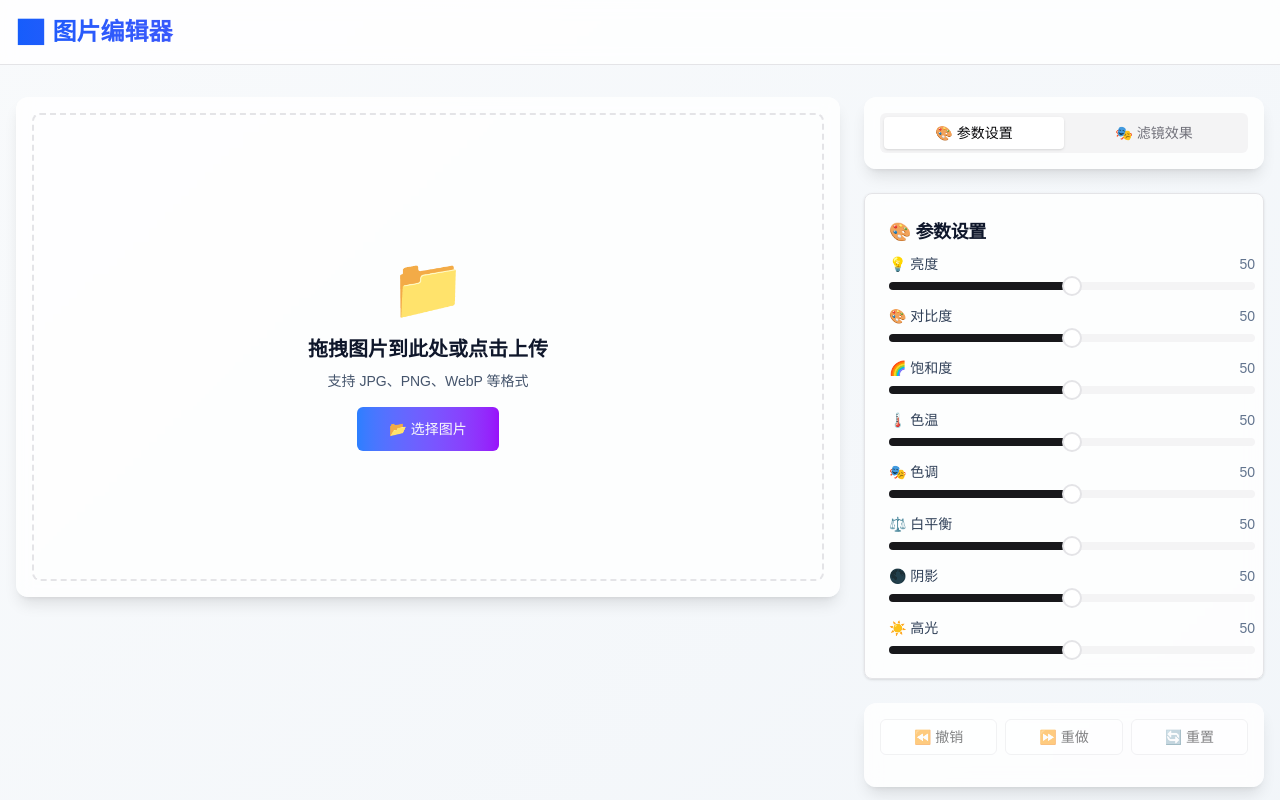
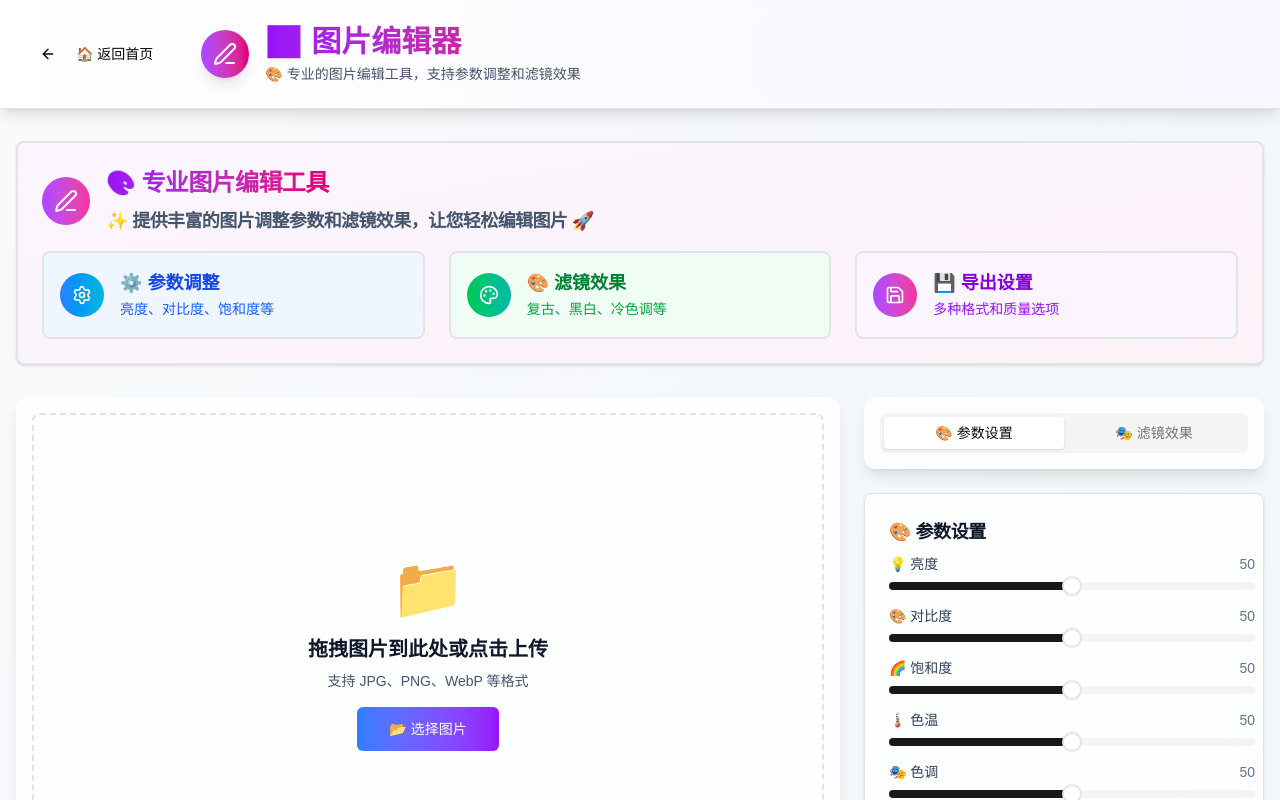
Before and after one commit to TayeShi/twinkle-tools-web, a Next.js app: page /image-editor in a window 1280 px wide. Shown: the top 800 px of the page. Built offline with nearby package versions, Linux system fonts and the light colour scheme.

Commit message:
feat(image-editor): enhance UI with header and feature cards
Add a styled header with navigation and branding
Introduce feature cards section to showcase editor capabilities
Improve overall visual appeal with gradients and animations

```diff
--- a/app/image-editor/page.tsx
+++ b/app/image-editor/page.tsx
@@ -1,6 +1,8 @@
 'use client';
 
 import { useState, useEffect } from 'react';
+import Link from 'next/link';
+import { ArrowLeft, Image, Edit3, Palette, Settings, Save } from 'lucide-react';
 import { Toolbar } from '@/modules/image-editor/components/Toolbar';
 import { ImageEditorCanvas } from '@/modules/image-editor/components/ImageEditorCanvas';
 import { PreviewPanel } from '@/modules/image-editor/components/PreviewPanel';
@@ -11,6 +13,7 @@ import { useImageEditor } from '@/modules/image-editor/hooks/useImageEditor';
 import { ImageProcessor } from '@/modules/image-editor/domain/ImageProcessor';
 import { Button } from '@/components/ui/button';
 import { Tabs, TabsList, TabsTrigger } from '@/components/ui/tabs';
+import { Card, CardContent, CardHeader, CardTitle } from '@/components/ui/card';
 
 const ImageEditorPage = () => {
   const {
@@ -104,11 +107,90 @@ const ImageEditorPage = () => {
 
   return (
     <div className="min-h-screen bg-gradient-to-br from-slate-50 to-slate-100 dark:from-slate-900 dark:to-slate-800">
-      {/* Toolbar */}
-      <Toolbar />
+      {/* Header */}
+      <header className="border-b bg-gradient-to-r from-white/90 to-purple-50/90 dark:from-slate-900/90 dark:to-purple-950/90 backdrop-blur-sm shadow-lg">
+        <div className="container mx-auto px-4 py-6">
+          <div className="flex items-center justify-between">
+            <div className="flex items-center space-x-6">
+              <Link href="/">
+                <Button variant="ghost" size="lg" className="hover:bg-blue-50 dark:hover:bg-blue-950 hover:text-blue-600 dark:hover:text-blue-400 transition-all duration-300 hover:scale-105 px-6 py-3">
+                  <ArrowLeft className="mr-3 h-5 w-5" />
+                  🏠 返回首页
+                </Button>
+              </Link>
+              <div className="flex items-center space-x-4">
+                <div className="h-12 w-12 rounded-full bg-gradient-to-r from-purple-500 to-pink-600 flex items-center justify-center shadow-lg hover:scale-110 transition-transform duration-300">
+                  <Edit3 className="h-6 w-6 text-white" />
+                </div>
+                <div>
+                  <h1 className="text-3xl font-bold text-transparent bg-clip-text bg-gradient-to-r from-purple-600 to-pink-600 dark:from-purple-400 dark:to-pink-400">
+                    🖼️ 图片编辑器
+                  </h1>
+                  <p className="text-sm text-slate-600 dark:text-slate-400 mt-1">
+                    🎨 专业的图片编辑工具，支持参数调整和滤镜效果
+                  </p>
+                </div>
+              </div>
+            </div>
+          </div>
+        </div>
+      </header>
 
       {/* Main Content */}
       <main className="container mx-auto px-4 py-8">
+        {/* 工具介绍 */}
+        <div className="mb-8">
+          <Card className="border-2 border-purple-200 dark:border-purple-800 bg-gradient-to-br from-purple-50 to-pink-50 dark:from-purple-950 dark:to-pink-950 hover:shadow-xl transition-all duration-500">
+            <CardHeader className="pb-4">
+              <CardTitle className="flex items-center space-x-4">
+                <div className="p-3 rounded-full bg-gradient-to-r from-purple-500 to-pink-500 hover:scale-110 transition-transform duration-300">
+                  <Edit3 className="h-6 w-6 text-white" />
+                </div>
+                <div>
+                  <span className="text-transparent bg-clip-text bg-gradient-to-r from-purple-600 to-pink-600 dark:from-purple-400 dark:to-pink-400 text-2xl font-bold">
+                    🎨 专业图片编辑工具
+                  </span>
+                  <p className="text-slate-600 dark:text-slate-400 mt-2 text-lg">
+                    ✨ 提供丰富的图片调整参数和滤镜效果，让您轻松编辑图片 🚀
+                  </p>
+                </div>
+              </CardTitle>
+            </CardHeader>
+            <CardContent className="pt-0">
+              <div className="grid grid-cols-1 md:grid-cols-3 gap-6">
+                <div className="flex items-center space-x-4 p-4 rounded-lg bg-blue-50 dark:bg-blue-950/50 group hover:bg-blue-100 dark:hover:bg-blue-900/50 transition-all duration-300 hover:scale-105 border-2 border-transparent hover:border-blue-200 dark:hover:border-blue-800">
+                  <div className="p-3 rounded-full bg-gradient-to-r from-blue-500 to-cyan-500 group-hover:scale-110 transition-transform duration-300">
+                    <Settings className="h-5 w-5 text-white" />
+                  </div>
+                  <div>
+                    <span className="text-blue-700 dark:text-blue-300 font-bold text-lg block">⚙️ 参数调整</span>
+                    <span className="text-blue-600 dark:text-blue-400 text-sm">亮度、对比度、饱和度等</span>
+                  </div>
+                </div>
+
+                <div className="flex items-center space-x-4 p-4 rounded-lg bg-green-50 dark:bg-green-950/50 group hover:bg-green-100 dark:hover:bg-green-900/50 transition-all duration-300 hover:scale-105 border-2 border-transparent hover:border-green-200 dark:hover:border-green-800">
+                  <div className="p-3 rounded-full bg-gradient-to-r from-green-500 to-teal-500 group-hover:scale-110 transition-transform duration-300">
+                    <Palette className="h-5 w-5 text-white" />
+                  </div>
+                  <div>
+                    <span className="text-green-700 dark:text-green-300 font-bold text-lg block">🎨 滤镜效果</span>
+                    <span className="text-green-600 dark:text-green-400 text-sm">复古、黑白、冷色调等</span>
+                  </div>
+                </div>
+
+                <div className="flex items-center space-x-4 p-4 rounded-lg bg-purple-50 dark:bg-purple-950/50 group hover:bg-purple-100 dark:hover:bg-purple-900/50 transition-all duration-300 hover:scale-105 border-2 border-transparent hover:border-purple-200 dark:hover:border-purple-800">
+                  <div className="p-3 rounded-full bg-gradient-to-r from-purple-500 to-pink-500 group-hover:scale-110 transition-transform duration-300">
+                    <Save className="h-5 w-5 text-white" />
+                  </div>
+                  <div>
+                    <span className="text-purple-700 dark:text-purple-300 font-bold text-lg block">💾 导出设置</span>
+                    <span className="text-purple-600 dark:text-purple-400 text-sm">多种格式和质量选项</span>
+                  </div>
+                </div>
+              </div>
+            </CardContent>
+          </Card>
+        </div>
         {/* PC Layout: Grid */}
         <div className="hidden lg:grid lg:grid-cols-3 gap-6">
           {/* Left Column: Canvas or Preview */}
```
